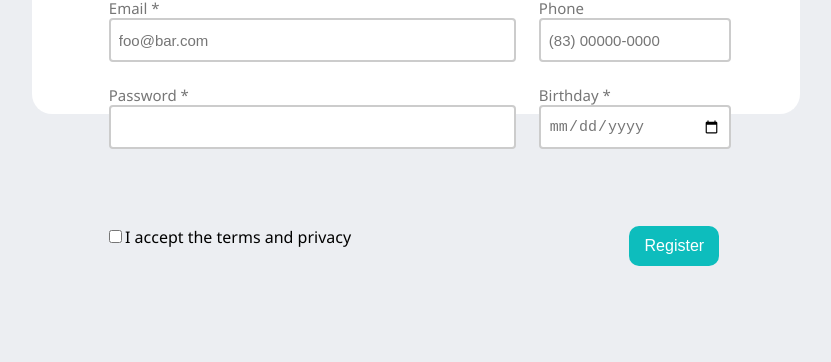
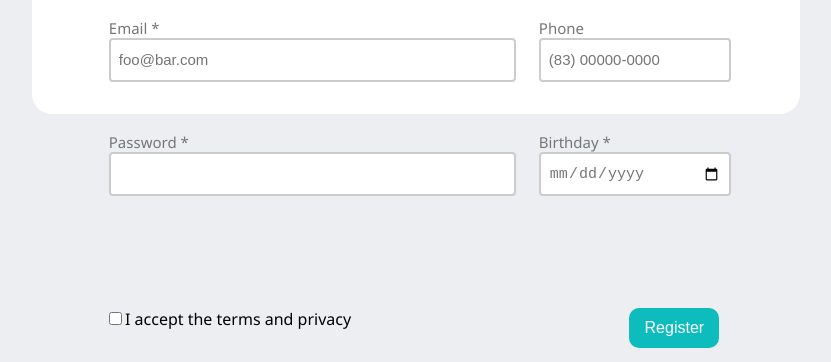
Before and after one commit to BernardoBrum/React_Form, a React (Create React App) app: page /sucess in a window 1280 px wide. Shown: the part 606-968 px from the top of the page, without its empty margins (224-1055 px from the left). Before the commit the page ends 872 px from the top, so only its background shows below. Built offline with nearby package versions, Linux system fonts and the light colour scheme.

Commit message:
Feat:added  error messages

```diff
--- /dev/null
+++ b/src/components/Error/Error.js
@@ -0,0 +1,12 @@
+import React from "react";
+import { ErrorStyled } from "./Error.styled";
+
+const Error = ({ text, visibility }) => {
+  return (
+    <div>
+      <ErrorStyled visibility={visibility}>{text}</ErrorStyled>
+    </div>
+  );
+};
+
+export default Error;
--- /dev/null
+++ b/src/components/Error/Error.styled.js
@@ -0,0 +1,10 @@
+import styled from "styled-components";
+
+const ErrorStyled = styled.p`
+  visibility: ${(props) => props.visibility};
+  font-size: 14px;
+  color: #ff4b4b;
+  margin: 1vh 0;
+`;
+
+export { ErrorStyled };
--- a/src/pages/Form/Form.js
+++ b/src/pages/Form/Form.js
@@ -5,6 +5,7 @@ import Input from "../../components/Input/Input";
 import Title from "../../components/Title/Title";
 import Checkbox from "../../components/Checkbox/Checkbox";
 import Button from "../../components/Button/Button";
+import Error from "../../components/Error/Error";
 import Main from "../../assets/main.png";
 
 const Form = () => {
@@ -17,29 +18,37 @@ const Form = () => {
       <div class="container1">
         <Text text="Full Name *" />
         <Input placeholder="Name" width="98%" type="text" />
+        <Error visibility="hidden" text="Fullname Invalid" />
       </div>
       <div class="container2">
         <div class="sub-container1">
           <Text text="Email *" />
           <Input placeholder="foo@bar.com" width="90%" type="email" />
+          <Error visibility="hidden" text="Email Invalid" />
         </div>
         <div class="sub-container2">
           <Text text="Phone" />
           <Input placeholder="(83) 00000-0000" width="100%" type="tel" />
+          <Error visibility="hidden" text="Phone Invalid" />
         </div>
       </div>
       <div class="container2">
         <div class="sub-container1">
           <Text text="Password *" />
           <Input width="90%" type="password" />
+          <Error visibility="hidden" text="Password Invalid" />
         </div>
         <div class="sub-container2">
           <Text text="Birthday *" />
           <Input width="100%" type="date" />
+          <Error visibility="hidden" text="Age Invalid" />
         </div>
       </div>
       <div class="container3">
-        <Checkbox type="checkbox" text="I accept the terms and privacy" />
+        <div>
+          <Checkbox type="checkbox" text="I accept the terms and privacy" />
+          <Error visibility="hidden" text="You must accept the terms" />
+        </div>
         <Button text="Register" />
       </div>
     </FormStyled>
--- a/src/pages/Form/Form.styled.js
+++ b/src/pages/Form/Form.styled.js
@@ -15,13 +15,13 @@ const FormStyled = styled.section`
 
   .container1 {
     width: 80%;
-    margin-top: 3%;
+    margin-top: 2%;
   }
 
   .container2 {
     display: flex;
     width: 80%;
-    margin-top: 3%;
+    margin-top: 2%;
   }
 
   .container3 {
```
